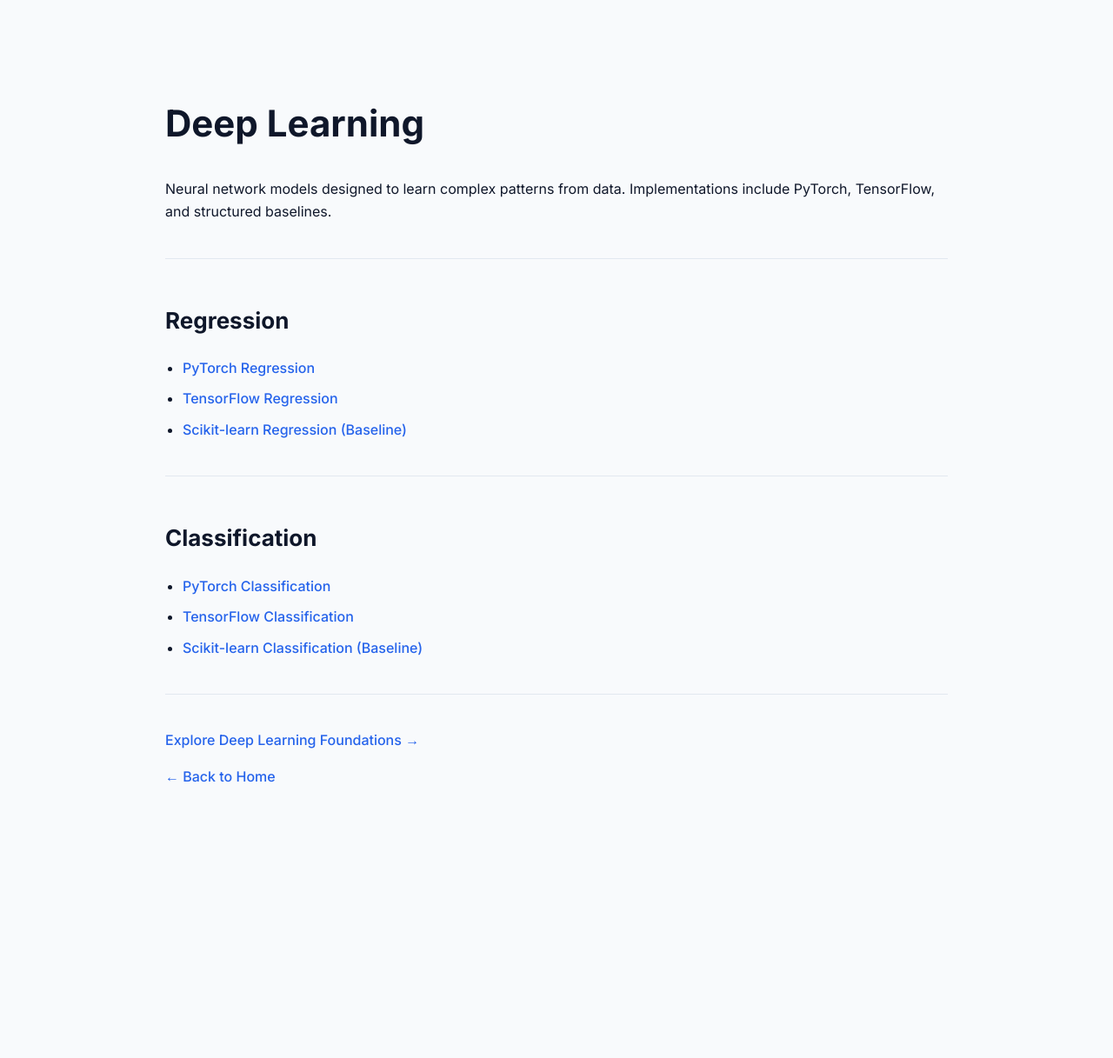
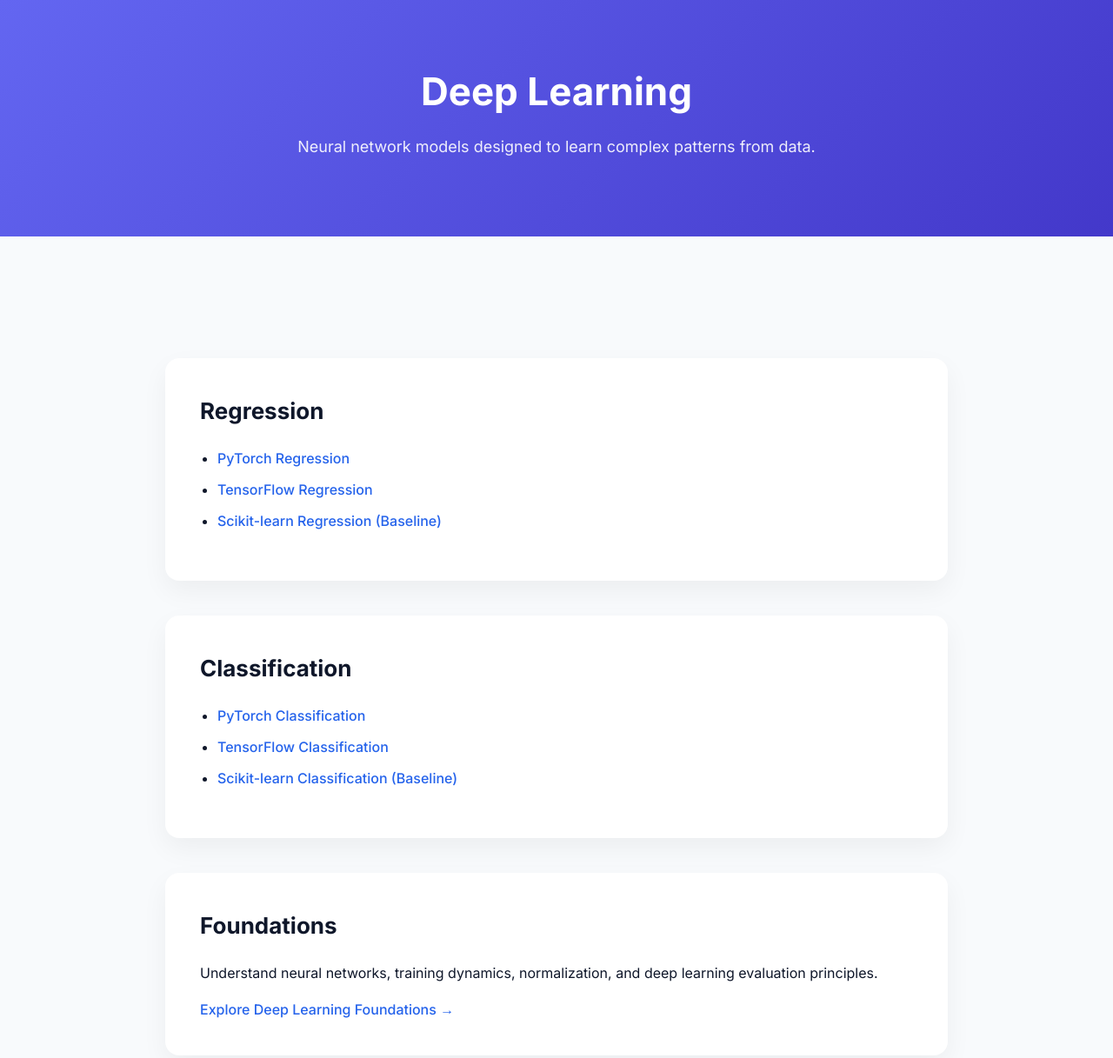
Before and after one commit to Aleex87/ml-methods, a plain HTML site: page docs/deep_learning/index.html in a window 1280 px wide. Shown: the top 1217 px of the page at 87% size. Before the commit the page ends 1003 px from the top, so only its background shows below. Drawn offline with Linux system fonts and the light colour scheme.

Commit message:
Upgrade Classical and Deep Learning page layout with banner and section cards

```diff
--- a/docs/assets/css/style.css
+++ b/docs/assets/css/style.css
@@ -121,3 +121,67 @@
 a:hover {
   text-decoration: underline;
 }
+/* =========================
+   SECTION CARDS
+========================= */
+
+.section-card {
+  background-color: white;
+  border-radius: 16px;
+  padding: 40px;
+  margin-bottom: 40px;
+  box-shadow: 0 12px 30px rgba(0, 0, 0, 0.05);
+}
+
+.section-card h2 {
+  margin-top: 0;
+}
+
+.section-card ul {
+  margin-top: 15px;
+}
+
+/* =========================
+   PAGE BANNER
+========================= */
+
+.page-banner {
+  background: linear-gradient(135deg, #2563eb, #1e40af);
+  color: white;
+  padding: 70px 20px;
+  text-align: center;
+  margin-bottom: 60px;
+}
+
+.page-banner h1 {
+  margin: 0;
+  font-size: 44px;
+  font-weight: 700;
+}
+
+.page-banner p {
+  margin-top: 15px;
+  font-size: 18px;
+  opacity: 0.9;
+}
+/* Deep Learning Banner Variant */
+
+.page-banner-dl {
+  background: linear-gradient(135deg, #6366f1, #4338ca);
+  color: white;
+  padding: 70px 20px;
+  text-align: center;
+  margin-bottom: 60px;
+}
+
+.page-banner-dl h1 {
+  margin: 0;
+  font-size: 44px;
+  font-weight: 700;
+}
+
+.page-banner-dl p {
+  margin-top: 15px;
+  font-size: 18px;
+  opacity: 0.9;
+}
--- a/docs/deep_learning/index.html
+++ b/docs/deep_learning/index.html
@@ -7,19 +7,16 @@
 </head>
 
 <body>
+
+  <div class="page-banner-dl">
+    <h1>Deep Learning</h1>
+    <p>Neural network models designed to learn complex patterns from data.</p>
+  </div>
+
   <div class="container">
 
-    <h1>Deep Learning</h1>
-
-    <p>
-      Neural network models designed to learn complex patterns from data.
-      Implementations include PyTorch, TensorFlow, and structured baselines.
-    </p>
-
-    <hr>
-
+    <div class="section-card">
       <h2>Regression</h2>
-
       <ul>
         <li>
           <a href="../notebooks_html/deep_learning/pytorch_regression.html">
@@ -37,11 +34,10 @@
           </a>
         </li>
       </ul>
+    </div>
 
-    <hr>
-
+    <div class="section-card">
       <h2>Classification</h2>
-
       <ul>
         <li>
           <a href="../notebooks_html/deep_learning/pytorch_classification.html">
@@ -59,19 +55,24 @@
           </a>
         </li>
       </ul>
+    </div>
 
-    <hr>
-
+    <div class="section-card">
+      <h2>Foundations</h2>
       <p>
+        Understand neural networks, training dynamics, normalization,
+        and deep learning evaluation principles.
+      </p>
       <a href="../foundations/deep_learning/index.html">
         Explore Deep Learning Foundations →
       </a>
-    </p>
+    </div>
 
-    <p>
+    <p style="text-align:center; margin-top:60px;">
       <a href="../index.html">← Back to Home</a>
     </p>
 
   </div>
+
 </body>
 </html>
```
Also changed, not shown: docs/classical_ml/index.html (+21 -18 lines). Lines whose indentation alone changed are shown as unchanged.
